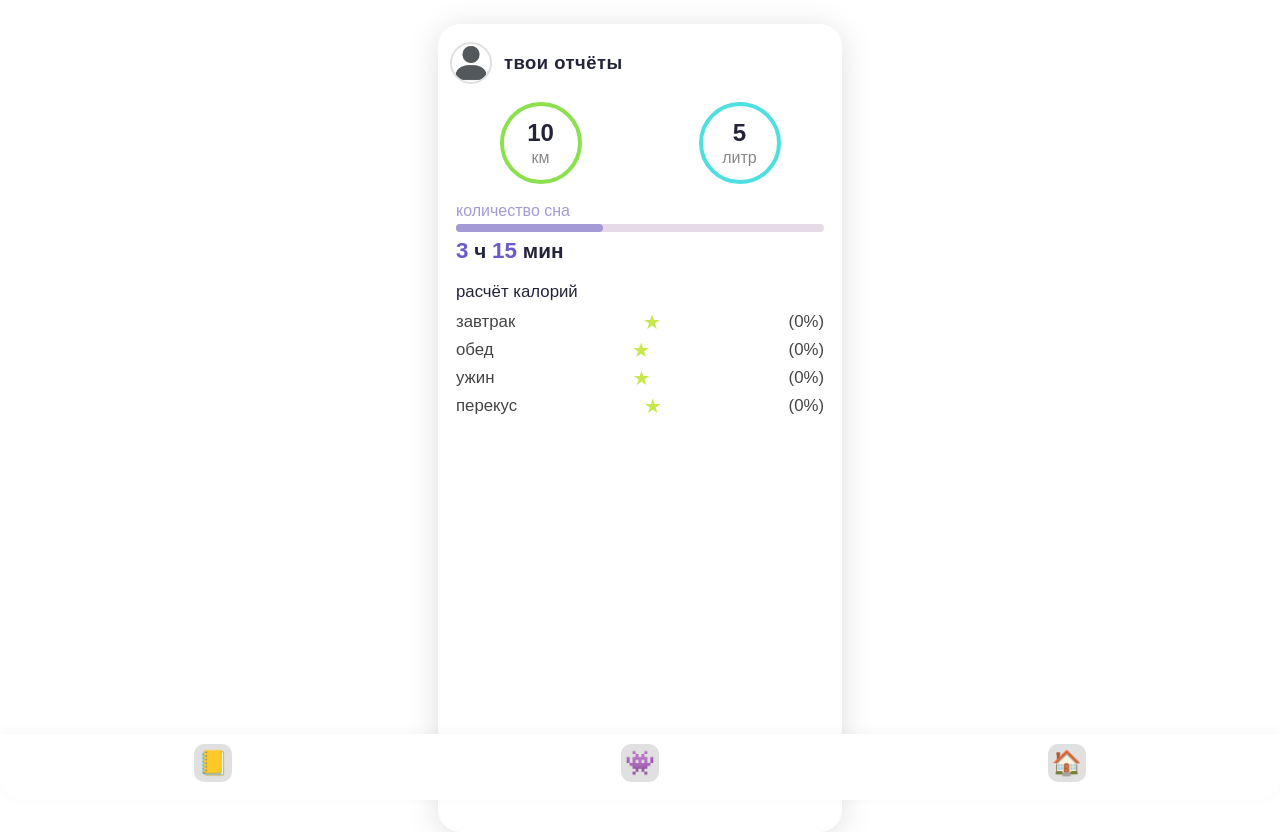
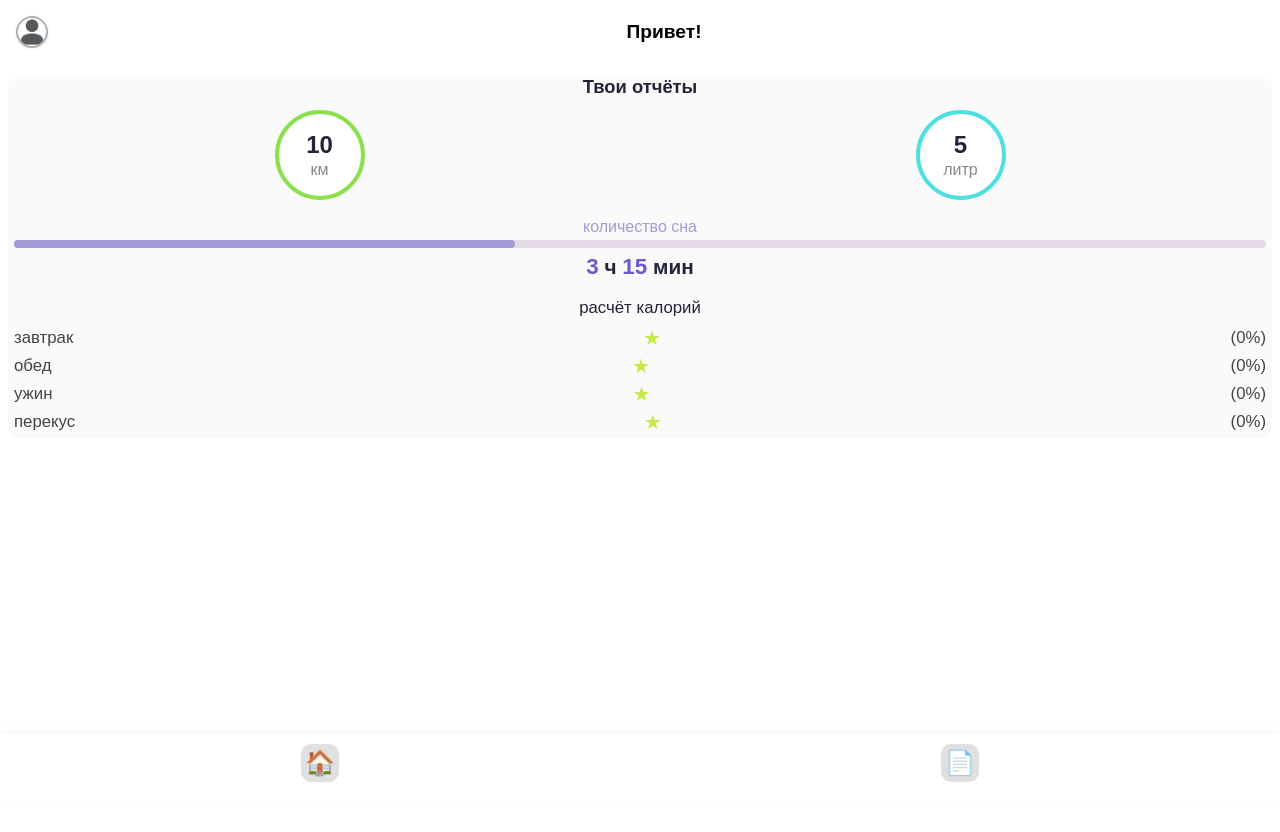
Before and after one commit to TOR2077/ZdorovoPopovich, a React (Create React App) app: page /page2 in a window 1280 px wide. After the commit the page ends 800 px from the top, so only its background shows below. Built offline with nearby package versions, Linux system fonts and the light colour scheme.

Commit message:
Page 2 0.2

```diff
--- a/src/pages/Page2.jsx
+++ b/src/pages/Page2.jsx
@@ -1,44 +1,93 @@
-import React from 'react';
+import React, { useState, useRef, useEffect } from 'react';
 import { useNavigate } from 'react-router-dom';
-import './Page2.css';
+import './Home.css';
 import avatar from '../assets/avatar.png';
 
 export default function Page2() {
+  const [showDashboard, setShowDashboard] = useState(false);
+  const dashboardRef = useRef(null);
   const navigate = useNavigate();
+
+  // Получаем данные пользователя
+  let user = {};
+  try {
+    user = JSON.parse(localStorage.getItem('userProfile')) || {};
+  } catch {}
+
+  // Закрытие дропдауна по клику вне
+  useEffect(() => {
+    if (!showDashboard) return;
+    function handleClickOutside(e) {
+      if (dashboardRef.current && !dashboardRef.current.contains(e.target)) {
+        setShowDashboard(false);
+      }
+    }
+    document.addEventListener('mousedown', handleClickOutside);
+    return () => document.removeEventListener('mousedown', handleClickOutside);
+  }, [showDashboard]);
+
   return (
-    <div className="page2-container">
-      <div className="page2-header">
-        <img src={avatar} alt="avatar" className="page2-avatar" />
-        <span className="page2-title">твои отчёты</span>
-      </div>
-      <div className="page2-stats-row">
-        <div className="page2-circle green">
-          <div className="page2-circle-value">10</div>
-          <div className="page2-circle-label">км</div>
+    <div className="home-container">
+      <header className="home-header">
+        <div className="header-left">
+          <button className="header-icon avatar-btn" onClick={() => setShowDashboard(v => !v)} title="Профиль">
+            <img src={avatar} alt="avatar" style={{width: 28, height: 28, borderRadius: '50%'}} />
+          </button>
         </div>
-        <div className="page2-circle blue">
-          <div className="page2-circle-value">5</div>
-          <div className="page2-circle-label">литр</div>
+        <span className="greeting">Привет{user.name ? `, ${user.name}` : ''}!</span>
+        <div className="header-icons calendar-only"></div>
+      </header>
+
+      {showDashboard && (
+        <div className="profile-dashboard" ref={dashboardRef}>
+          <div className="profile-dashboard-avatar">
+            <img src={avatar} alt="avatar" style={{width: 54, height: 54, borderRadius: '50%', margin: '0 auto 8px auto', display: 'block'}} />
+          </div>
+          <div className="profile-dashboard-menu">
+            <div className="profile-dashboard-item profile-dashboard-profile">Профиль</div>
+            <div className="profile-dashboard-divider"></div>
+            <div className="profile-dashboard-item">Настройки</div>
+            <div className="profile-dashboard-item">Конфиденциальность</div>
+            <div className="profile-dashboard-divider"></div>
+            <div className="profile-dashboard-item logout-item" onClick={() => window.Telegram.WebApp.close()}>Выход</div>
+          </div>
+        </div>
+      )}
+
+      {/* Основной блок отчётов */}
+      <div className="main-image-block user-data-block" style={{marginTop: 18}}>
+        <div style={{width: '100%'}}>
+          <div style={{fontWeight: 'bold', fontSize: '1.15rem', color: '#23243a', marginBottom: 12}}>Твои отчёты</div>
+          <div style={{display: 'flex', justifyContent: 'space-around', alignItems: 'flex-end', marginBottom: 18, gap: 18}}>
+            <div style={{width: 82, height: 82, borderRadius: '50%', background: '#fff', border: '4px solid #8be04e', display: 'flex', flexDirection: 'column', alignItems: 'center', justifyContent: 'center'}}>
+              <div style={{fontSize: '1.5rem', fontWeight: 'bold', color: '#23243a', marginBottom: 2}}>10</div>
+              <div style={{fontSize: '1rem', color: '#888'}}>км</div>
+            </div>
+            <div style={{width: 82, height: 82, borderRadius: '50%', background: '#fff', border: '4px solid #4ee0e0', display: 'flex', flexDirection: 'column', alignItems: 'center', justifyContent: 'center'}}>
+              <div style={{fontSize: '1.5rem', fontWeight: 'bold', color: '#23243a', marginBottom: 2}}>5</div>
+              <div style={{fontSize: '1rem', color: '#888'}}>литр</div>
+            </div>
+          </div>
+          <div style={{margin: '18px 0 18px 0', padding: '0 6px'}}>
+            <div style={{fontSize: '1rem', color: '#a49ad6', marginBottom: 4}}>количество сна</div>
+            <div style={{width: '100%', height: 8, background: '#e5dbe7', borderRadius: 6, marginBottom: 6, position: 'relative'}}>
+              <div style={{height: 8, background: '#a49ad6', borderRadius: 6, position: 'absolute', left: 0, top: 0, width: '40%'}}></div>
+            </div>
+            <div style={{fontSize: '1.3rem', color: '#23243a', fontWeight: 'bold', marginTop: 2}}><span style={{color: '#6a5acd', fontSize: '1.4rem'}}>3</span> ч <span style={{color: '#6a5acd', fontSize: '1.4rem'}}>15</span> мин</div>
+          </div>
+          <div style={{margin: '18px 0 0 0', padding: '0 6px'}}>
+            <div style={{fontSize: '1.05rem', color: '#23243a', marginBottom: 8}}>расчёт калорий</div>
+            <div style={{display: 'flex', justifyContent: 'space-between', alignItems: 'center', fontSize: '1.05rem', color: '#444', marginBottom: 4}}><span>завтрак</span><span style={{color: '#c6e84e', fontSize: '1.2em', margin: '0 8px'}}>★</span><span>(0%)</span></div>
+            <div style={{display: 'flex', justifyContent: 'space-between', alignItems: 'center', fontSize: '1.05rem', color: '#444', marginBottom: 4}}><span>обед</span><span style={{color: '#c6e84e', fontSize: '1.2em', margin: '0 8px'}}>★</span><span>(0%)</span></div>
+            <div style={{display: 'flex', justifyContent: 'space-between', alignItems: 'center', fontSize: '1.05rem', color: '#444', marginBottom: 4}}><span>ужин</span><span style={{color: '#c6e84e', fontSize: '1.2em', margin: '0 8px'}}>★</span><span>(0%)</span></div>
+            <div style={{display: 'flex', justifyContent: 'space-between', alignItems: 'center', fontSize: '1.05rem', color: '#444', marginBottom: 4}}><span>перекус</span><span style={{color: '#c6e84e', fontSize: '1.2em', margin: '0 8px'}}>★</span><span>(0%)</span></div>
+          </div>
         </div>
       </div>
-      <div className="page2-sleep-block">
-        <div className="page2-sleep-label">количество сна</div>
-        <div className="page2-sleep-bar-bg">
-          <div className="page2-sleep-bar-fill" style={{width: '40%'}}></div>
-        </div>
-        <div className="page2-sleep-time"><span>3</span> ч <span>15</span> мин</div>
-      </div>
-      <div className="page2-table-block">
-        <div className="page2-table-title">расчёт калорий</div>
-        <div className="page2-table-row"><span>завтрак</span><span className="star">★</span><span>(0%)</span></div>
-        <div className="page2-table-row"><span>обед</span><span className="star">★</span><span>(0%)</span></div>
-        <div className="page2-table-row"><span>ужин</span><span className="star">★</span><span>(0%)</span></div>
-        <div className="page2-table-row"><span>перекус</span><span className="star">★</span><span>(0%)</span></div>
-      </div>
-      <footer className="page2-footer">
-        <button className="footer-icon purple" onClick={() => navigate('/page2')}><span role="img" aria-label="notes">📒</span></button>
-        <button className="footer-icon purple"><span role="img" aria-label="pet">👾</span></button>
-        <button className="footer-icon purple" onClick={() => navigate('/') }><span role="img" aria-label="home">🏠</span></button>
+
+      <footer className="home-footer">
+        <button className="footer-icon" onClick={() => navigate('/')}>🏠</button>
+        <button className="footer-icon" onClick={() => navigate('/page2')}>📄</button>
       </footer>
     </div>
   );
```
